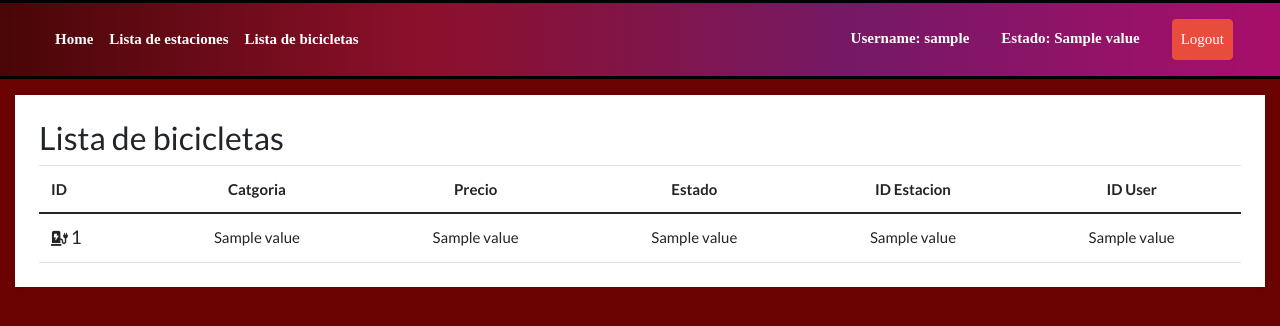
After one commit to jesuscumpli/API_REST_BIKE_TRACK, a Flask app: page /bikes in a window 1280 px wide. The commit adds this page. Shown: the top 326 px of the page. Run offline with Flask 2, Linux system fonts and the light colour scheme; the visitor is signed in with stand-in values (Sample User, id 1); a database or web service that is not in the repository returns one stand-in record (values such as "Sample title"); data that the repository does not hold is empty; some libraries are stand-ins or nearby versions.

Commit message:
Initialization

```diff
--- a/app.py
+++ b/app.py
@@ -107,8 +107,8 @@ def home():
         return redirect("/login")
     data_user = queries.get_info_user(session["username"])
     station_user = None
-    if "id_station" in data_user and data_user["id_station"]:
-        station_user = queries.get_info_station(data_user["id_station"])
+    if "id_station" in data_user and data_user["id_station"]["value"]:
+        station_user = queries.get_info_station(data_user["id_station"]["value"])
     station_entities = queries.get_all_stations()
     bikes_entities = queries.get_all_bikes()
     return render_template("home.html", user_data=data_user, station_user=station_user, station_entities=station_entities, bikes_entities=bikes_entities)
@@ -122,8 +122,21 @@ def stations():
     if "id_station" in data_user and data_user["id_station"]["value"]:
         station_user = queries.get_info_station(data_user["id_station"]["value"])
     station_entities = queries.get_all_stations()
+    station_entities_quantum = queries.get_all_stations_quantumleap()
     bikes_entities = queries.get_all_bikes()
-    return render_template("stations.html", user_data=data_user, station_user=station_user, station_entities=station_entities, bikes_entities=bikes_entities)
+    return render_template("stations.html", user_data=data_user, station_user=station_user, station_entities=station_entities, station_entities_quantum=station_entities_quantum, bikes_entities=bikes_entities)
+
+@app.route('/bikes', methods=["GET"])
+def bikes():
+    if not is_logged():
+        return redirect("/login")
+    data_user = queries.get_info_user(session["username"])
+    station_user = None
+    if "id_station" in data_user and data_user["id_station"]["value"]:
+        station_user = queries.get_info_station(data_user["id_station"]["value"])
+    station_entities = queries.get_all_stations()
+    bikes_entities = queries.get_all_bikes()
+    return render_template("bikes.html", user_data=data_user, station_user=station_user, station_entities=station_entities,  bikes_entities=bikes_entities)
 
 
 # API REQUESTS
--- a/queries.py
+++ b/queries.py
@@ -98,6 +98,16 @@ def get_all_stations():
     else:
         return None
 
+def get_all_stations_quantumleap():
+    url = 'http://' + ORION_HOST + ':8668/v2/entities?type=Station'
+    response = requests.get(url)
+    response.encoding = 'utf-8'
+    if response.ok:
+        data = response.json()
+        return data
+    else:
+        return None
+
 def get_all_bikes():
     url = 'http://' + ORION_HOST + ':1026/v2/entities?type=Bike'
     response = requests.get(url)
--- a/templates/base.html
+++ b/templates/base.html
@@ -21,8 +21,8 @@
     <nav class="navbar navbar-expand-lg navbar-dark gradient-bg-theme">
         <div class="container-fluid">
             <a class="navbar-brand" href="#">
-{#                <img src="/static/images/ravenloop.png" height="30"#}
-{#                     class="d-inline-block align-top mx-3" alt="logo">#}
+                {#                <img src="/static/images/ravenloop.png" height="30"#}
+                {#                     class="d-inline-block align-top mx-3" alt="logo">#}
             </a>
 
             <button class="navbar-toggler" type="button" data-bs-toggle="collapse"
@@ -50,6 +50,25 @@
                         </span>
                     </li>
                     <li class="nav-item mx-3">
+                        <span class="navbar-text">
+                            Estado: {{ user_data["state"]["value"] }}
+                        </span>
+                    </li>
+                    {% if user_data["state"]["value"] == "RESERVADO" %}
+                        <li class="nav-item mx-3">
+                        <span class="navbar-text">
+                            Estación: {{ user_data["id_station"]["value"] }}
+                        </span>
+                        </li>
+                    {% endif %}
+                    {% if user_data["state"]["value"] == "OCUPADO" %}
+                        <li class="nav-item mx-3">
+                        <span class="navbar-text">
+                            Bicicleta: {{ user_data["id_bike"]["value"] }}
+                        </span>
+                        </li>
+                    {% endif %}
+                    <li class="nav-item mx-3">
                         <a class="nav-link btn btn-danger" href="/logout">Logout</a>
                     </li>
                 </ul>
--- /dev/null
+++ b/templates/bikes.html
@@ -0,0 +1,88 @@
+{% extends 'base.html' %}
+
+
+{% block head %}
+    <title>Home</title>
+    <link rel="stylesheet" href="{{ url_for('static', filename="css/home.css") }}"/>
+{% endblock %}
+
+
+{% block body %}
+
+    <div class="mt-3 mb-4">
+        <div class="col-lg mt-4 mt-lg-0">
+            <div class="row">
+
+                <div class="col-md-12">
+                    <div class="user-dashboard-info-box table-responsive mb-0 bg-white p-4 shadow-sm">
+                        <h3>Lista de bicicletas</h3>
+
+                        {% if bikes_entities | length %}
+                            <table class="table manage-candidates-top mb-0">
+                                <thead>
+                                <tr>
+                                    <th>ID</th>
+                                    <th class="text-center">Catgoria</th>
+                                    <th class="text-center">Precio</th>
+                                    <th class="text-center">Estado</th>
+                                    <th class="text-center">ID Estacion</th>
+                                    <th class="text-center">ID User</th>
+                                </tr>
+                                </thead>
+                                <tbody>
+                                {% for bike in bikes_entities %}
+                                    <tr id="{{ bike["id"] }}"
+                                            {% if user_data["state"]["value"] == "RESERVADO" and user_data["id_bike"]["value"] == bike["id"] %}
+                                        style="background: silver" {% endif %}
+                                            {% if bike["state"]["value"] == "OCUPADO" and user_data["state"]["value"] == "OCUPADO" and user_data["id_bike"]["value"] == bike["id"] %}
+                                        style="background: darkseagreen" {% endif %}
+                                    >
+
+                                        <td class="title">
+                                            <div>
+                                                <div>
+                                                    <div>
+                                                        <span><i class="fa fa-solid fa-charging-station"
+                                                                 aria-hidden="true"></i></span>
+                                                        <h5 class="mb-0" style="display: inline"
+                                                            data-toggle="tooltip" data-placement="top"
+                                                            title="{{ bike["id"] }}"
+                                                        >{{ bike["id"] | truncate(50) }}</h5>
+                                                    </div>
+                                                </div>
+                                            </div>
+                                        </td>
+                                        <td class="text-center">
+                                            <span>{{ bike["category"]["value"] }}</span>
+                                        </td>
+                                        <td class="text-center">
+                                            <span>{{ bike["price"]["value"] }}</span>
+                                        </td>
+                                        <td class="text-center">
+                                            <span>{{ bike["state"]["value"] }}</span>
+                                        </td>
+                                        <td class="text-center">
+                                            <span>{{ bike["id_station"]["value"] }}</span>
+                                        </td>
+                                        <td class="text-center">
+                                            <span>{{ bike["id_user"]["value"] }}</span>
+                                        </td>
+                                    </tr>
+                                {% endfor %}
+                                </tbody>
+                            </table>
+                        {% else %}
+                            <div class="text-center">
+                                <span>
+                                    No hay ninguna bicicleta.
+                                </span>
+                            </div>
+                        {% endif %}
+                    </div>
+                </div>
+            </div>
+        </div>
+    </div>
+
+
+{% endblock %}
```
Also changed, not shown: templates/stations.html (+4 -8 lines).
